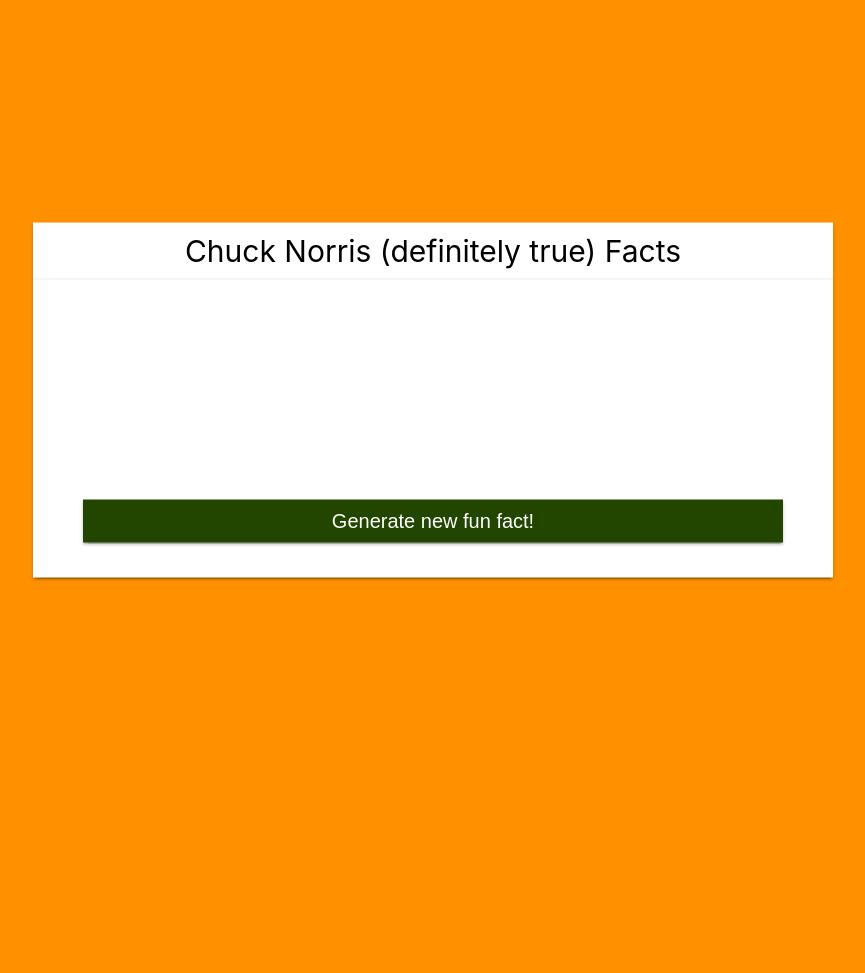
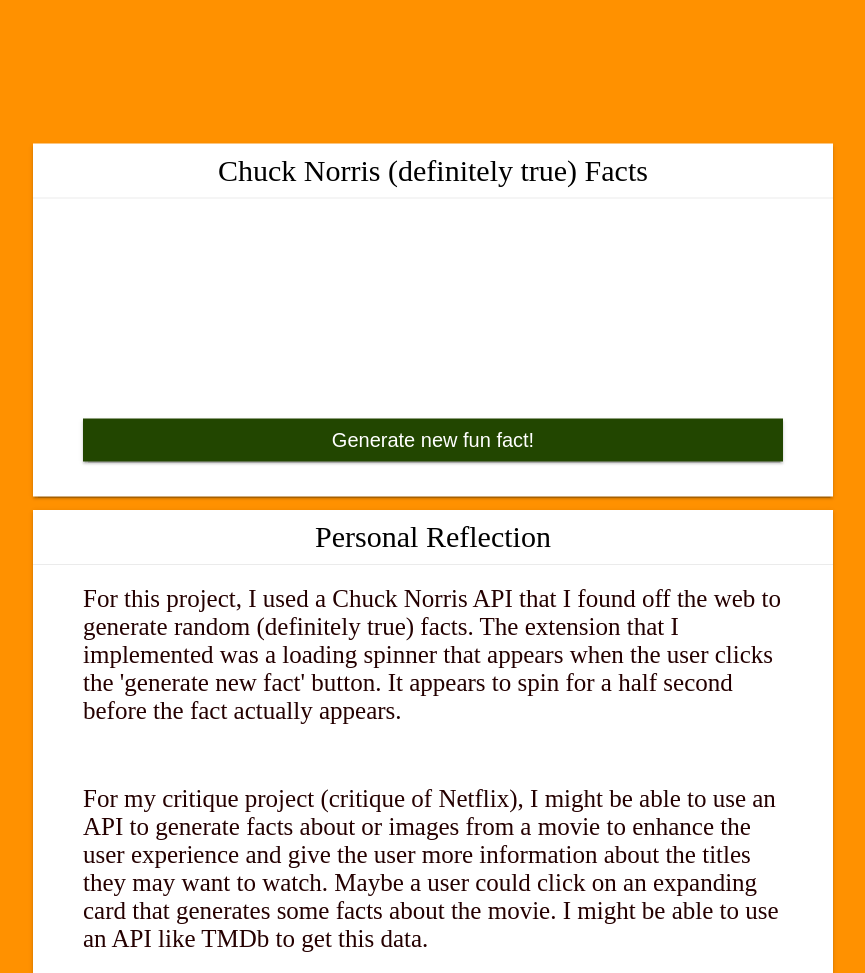
Before and after one commit to sydneyjaarsma34/sydneyjaarsma34.github.io, a plain HTML site: page wa/week10/week10.html in a window 1280 px wide. Shown: the whole page, without its empty margins (207-1072 px from the left). Before the commit the page ends 800 px from the top, so only its background shows below. Drawn offline with Linux system fonts and the light colour scheme; no server answers.

Commit message:
reflection

```diff
--- a/wa/week10/week10.css
+++ b/wa/week10/week10.css
@@ -11,13 +11,22 @@ html {
   }
 
   body {
-    font-family: -apple-system, BlinkMacSystemFont, "Segoe UI", Roboto, Oxygen-Sans, Ubuntu, Cantarell, "Helvetica Neue", sans-serif;
     background-color: #ff9100;
   }
-
+  .reflection{
+    position: absolute;
+    top: 60%;
+    left: 50%;
+    transform: translateX(-50%);
+    width: 800px;
+    background-color: white;
+    margin-top: 30px;
+    border-radius: 0px;
+    box-shadow: 0 2px 2px 0 rgba(0,0,0,.14), 0 3px 1px -2px rgba(0,0,0,.2), 0 1px 5px 0 rgba(0,0,0,.12);
+  }
   .app {
     position: absolute;
-    top: 50%;
+    top: 40%;
     left: 50%;
     transform: translate(-50%, -50%);
     width: 800px;
@@ -40,6 +49,13 @@ html {
   }
 
   .quote-text {
+    padding-bottom: 20px;
+    font-size: 25px;
+    color: rgb(37, 0, 0);
+  }
+  p{
+    padding: 20px 50px;
+    min-height: 200px;
     padding-bottom: 20px;
     font-size: 25px;
     color: rgb(37, 0, 0);
--- a/wa/week10/week10.html
+++ b/wa/week10/week10.html
@@ -24,6 +24,15 @@
           <!-- <a class="answer button" id="js-tweet" target="_blank" rel="noreferrer">Show me the answer!</a> -->
         </section>
       </div>
+      <div class="reflection">
+        <header>Personal Reflection</header>
+        <p>
+          For this project, I used a Chuck Norris API that I found off the web to generate random (definitely true) facts. The extension that I implemented was a loading spinner that appears when the user clicks the 'generate new fact' button. It appears to spin for a half second before the fact actually appears.
+        </p>
+        <p>
+          For my critique project (critique of Netflix), I might be able to use an API to generate facts about or images from a movie to enhance the user experience and give the user more information about the titles they may want to watch. Maybe a user could click on an expanding card that generates some facts about the movie. I might be able to use an API like TMDb to get this data.
+        </p>
+</div>
       <script src="week10.js"></script>
 </body>
 </html>
```
